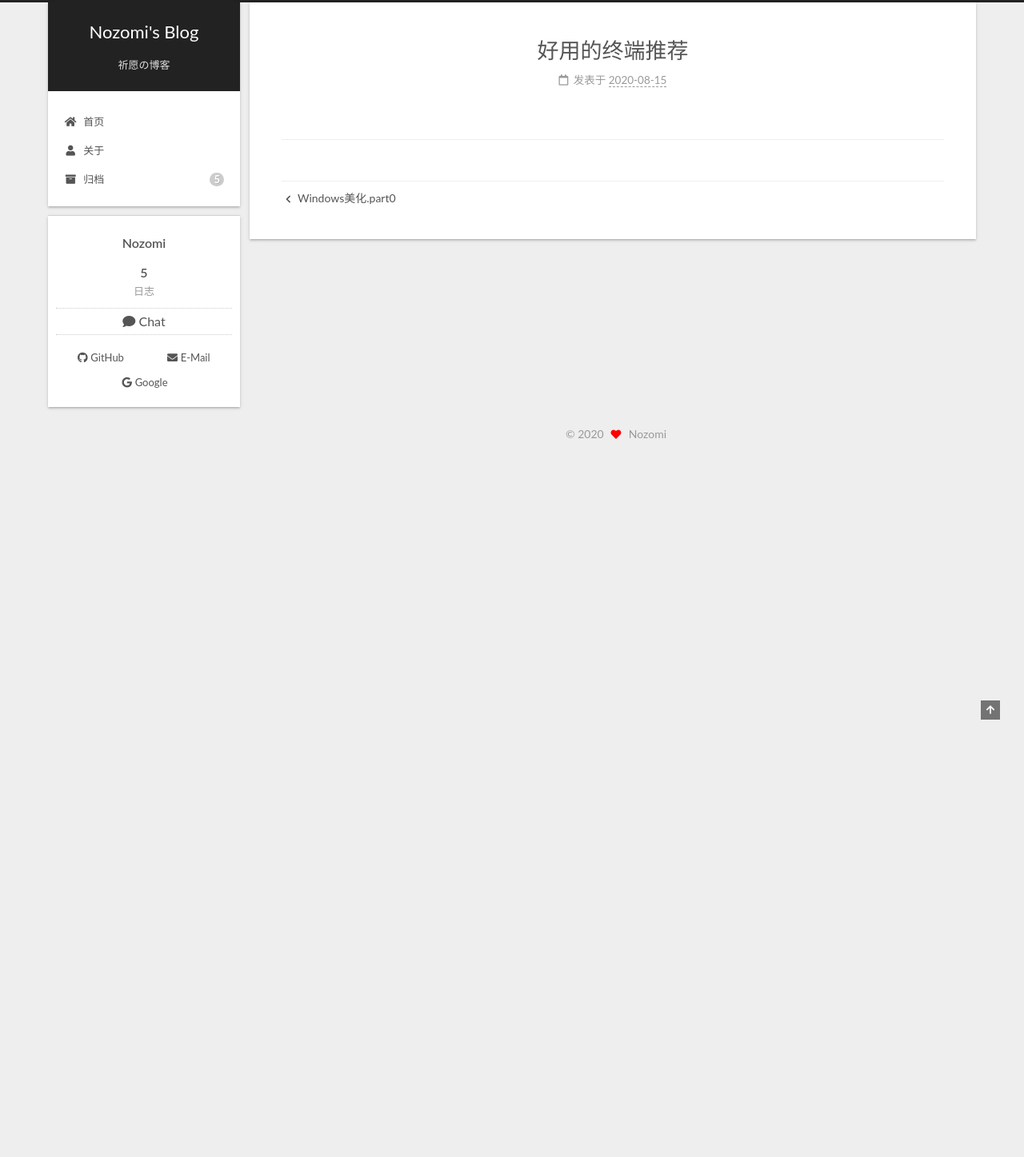
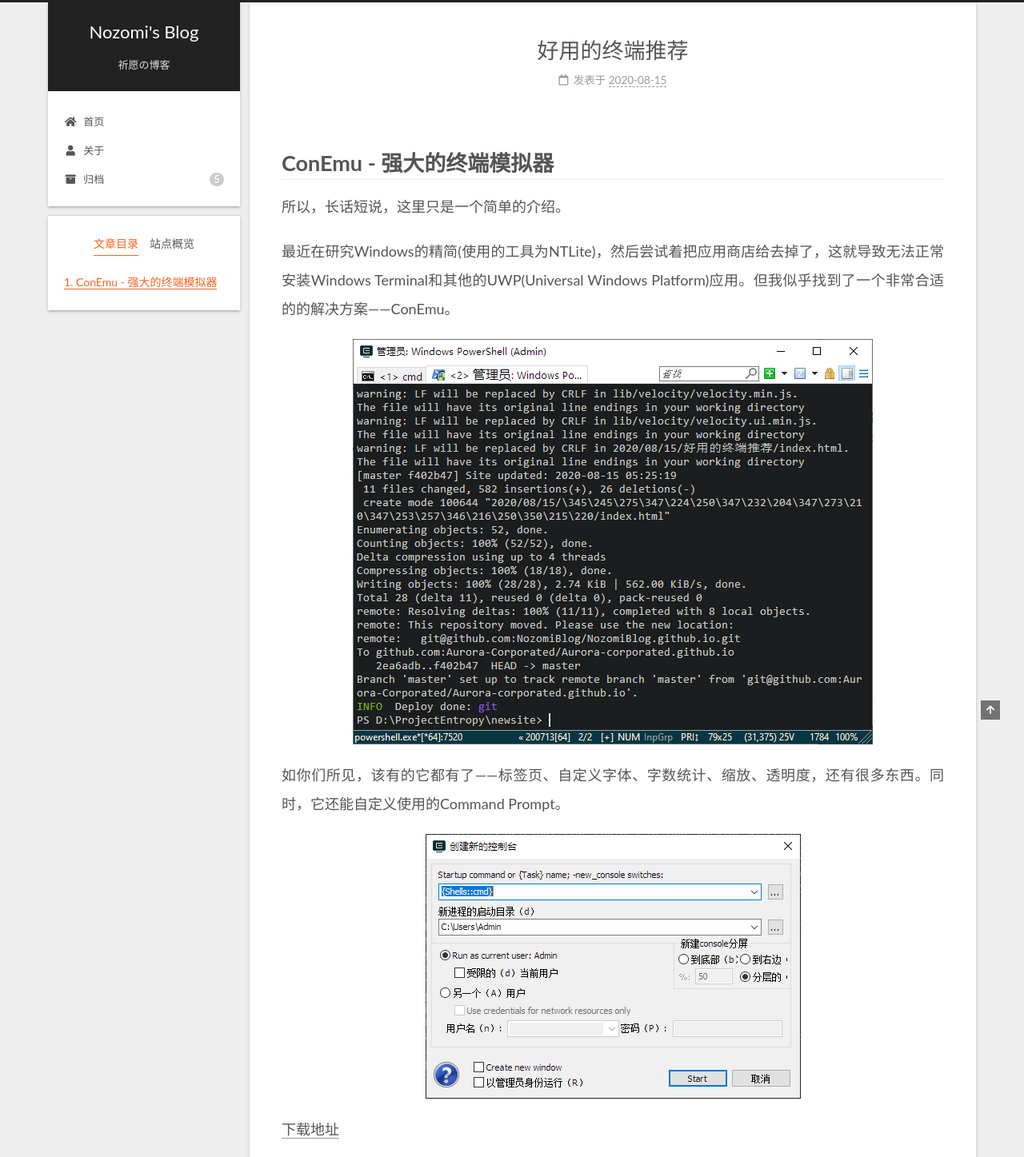
Before and after one commit to Aurora-Corporated/Aurora-Corporated.github.io, a plain HTML site: page 2020/08/15/好用的终端推荐/index.html in a window 1280 px wide. Shown: the top 1447 px of the page at 80% size. Before the commit the page ends 800 px from the top, so only its background shows below. Drawn offline with Linux system fonts and the light colour scheme.

Commit message:
Site updated: 2020-08-15 05:32:22

```diff
--- a/2020/08/15/好用的终端推荐/index.html
+++ b/2020/08/15/好用的终端推荐/index.html
@@ -20,15 +20,20 @@
     var CONFIG = {"hostname":"nozomi.tk","root":"/","scheme":"Gemini","version":"7.8.0","exturl":false,"sidebar":{"position":"left","display":"post","padding":18,"offset":12,"onmobile":false},"copycode":{"enable":false,"show_result":false,"style":null},"back2top":{"enable":true,"sidebar":false,"scrollpercent":false},"bookmark":{"enable":false,"color":"#222","save":"auto"},"fancybox":false,"mediumzoom":false,"lazyload":false,"pangu":false,"comments":{"style":"tabs","active":null,"storage":true,"lazyload":false,"nav":null},"algolia":{"hits":{"per_page":10},"labels":{"input_placeholder":"Search for Posts","hits_empty":"We didn't find any results for the search: ${query}","hits_stats":"${hits} results found in ${time} ms"}},"localsearch":{"enable":false,"trigger":"auto","top_n_per_article":1,"unescape":false,"preload":false},"motion":{"enable":true,"async":false,"transition":{"post_block":"fadeIn","post_header":"slideDownIn","post_body":"slideDownIn","coll_header":"slideLeftIn","sidebar":"slideUpIn"}}};
   </script>
 
-  <meta property="og:type" content="article">
+  <meta name="description" content="ConEmu - 强大的终端模拟器所以，长话短说，这里只是一个简单的介绍。 最近在研究Windows的精简(使用的工具为NTLite)，然后尝试着把应用商店给去掉了，这就导致无法正常安装Windows Terminal和其他的UWP(Universal Windows Platform)应用。但我似乎找到了一个非常合适的的解决方案——ConEmu。  如你们所见，该有的它都有了——标签页、自定义字">
+<meta property="og:type" content="article">
 <meta property="og:title" content="好用的终端推荐">
 <meta property="og:url" content="https://nozomi.tk/2020/08/15/%E5%A5%BD%E7%94%A8%E7%9A%84%E7%BB%88%E7%AB%AF%E6%8E%A8%E8%8D%90/index.html">
 <meta property="og:site_name" content="Nozomi&#39;s Blog">
+<meta property="og:description" content="ConEmu - 强大的终端模拟器所以，长话短说，这里只是一个简单的介绍。 最近在研究Windows的精简(使用的工具为NTLite)，然后尝试着把应用商店给去掉了，这就导致无法正常安装Windows Terminal和其他的UWP(Universal Windows Platform)应用。但我似乎找到了一个非常合适的的解决方案——ConEmu。  如你们所见，该有的它都有了——标签页、自定义字">
 <meta property="og:locale" content="zh_CN">
+<meta property="og:image" content="https://nozomi.tk/images/ConEmu.png">
+<meta property="og:image" content="https://nozomi.tk/images/CP.png">
 <meta property="article:published_time" content="2020-08-14T21:21:44.000Z">
-<meta property="article:modified_time" content="2020-08-14T21:21:44.389Z">
+<meta property="article:modified_time" content="2020-08-14T21:31:56.304Z">
 <meta property="article:author" content="Nozomi">
 <meta name="twitter:card" content="summary">
+<meta name="twitter:image" content="https://nozomi.tk/images/ConEmu.png">
 
 <link rel="canonical" href="https://nozomi.tk/2020/08/15/%E5%A5%BD%E7%94%A8%E7%9A%84%E7%BB%88%E7%AB%AF%E6%8E%A8%E8%8D%90/">
 
@@ -177,7 +182,8 @@
               </span>
               <span class="post-meta-item-text">发表于</span>
 
-              <time title="创建时间：2020-08-15 05:21:44" itemprop="dateCreated datePublished" datetime="2020-08-15T05:21:44+08:00">2020-08-15</time>
+
+              <time title="创建时间：2020-08-15 05:21:44 / 修改时间：05:31:56" itemprop="dateCreated datePublished" datetime="2020-08-15T05:21:44+08:00">2020-08-15</time>
             </span>
 
 
@@ -191,6 +197,12 @@
     <div class="post-body" itemprop="articleBody">
 
 
+        <h1 id="ConEmu-强大的终端模拟器"><a href="#ConEmu-强大的终端模拟器" class="headerlink" title="ConEmu - 强大的终端模拟器"></a>ConEmu - 强大的终端模拟器</h1><p>所以，长话短说，这里只是一个简单的介绍。</p>
+<p>最近在研究Windows的精简(使用的工具为NTLite)，然后尝试着把应用商店给去掉了，这就导致无法正常安装Windows Terminal和其他的UWP(Universal Windows Platform)应用。但我似乎找到了一个非常合适的的解决方案——ConEmu。</p>
+<p><img src="/images/ConEmu.png" alt="ConEmu"></p>
+<p>如你们所见，该有的它都有了——标签页、自定义字体、字数统计、缩放、透明度，还有很多东西。同时，它还能自定义使用的Command Prompt。</p>
+<p><img src="/images/CP.png" alt="自定义界面"></p>
+<p><a target="_blank" rel="noopener" href="https://conemu.github.io/">下载地址</a></p>
 
     </div>
 
@@ -273,6 +285,7 @@
 
       <!--noindex-->
       <div class="post-toc-wrap sidebar-panel">
+          <div class="post-toc motion-element"><ol class="nav"><li class="nav-item nav-level-1"><a class="nav-link" href="#ConEmu-%E5%BC%BA%E5%A4%A7%E7%9A%84%E7%BB%88%E7%AB%AF%E6%A8%A1%E6%8B%9F%E5%99%A8"><span class="nav-number">1.</span> <span class="nav-text">ConEmu - 强大的终端模拟器</span></a></li></ol></div>
       </div>
       <!--/noindex-->
 
--- a/css/main.css
+++ b/css/main.css
@@ -1168,7 +1168,7 @@ pre .javascript .function {
 }
 .links-of-author a::before,
 .links-of-author span.exturl::before {
-  background: #d0d2ff;
+  background: #ff25ff;
   border-radius: 50%;
   content: ' ';
   display: inline-block;
```
Also changed, not shown: about/index.html (+3 -3 lines), index.html (+8 -1 lines), images/CP.png (added), images/ConEmu.png (added).
